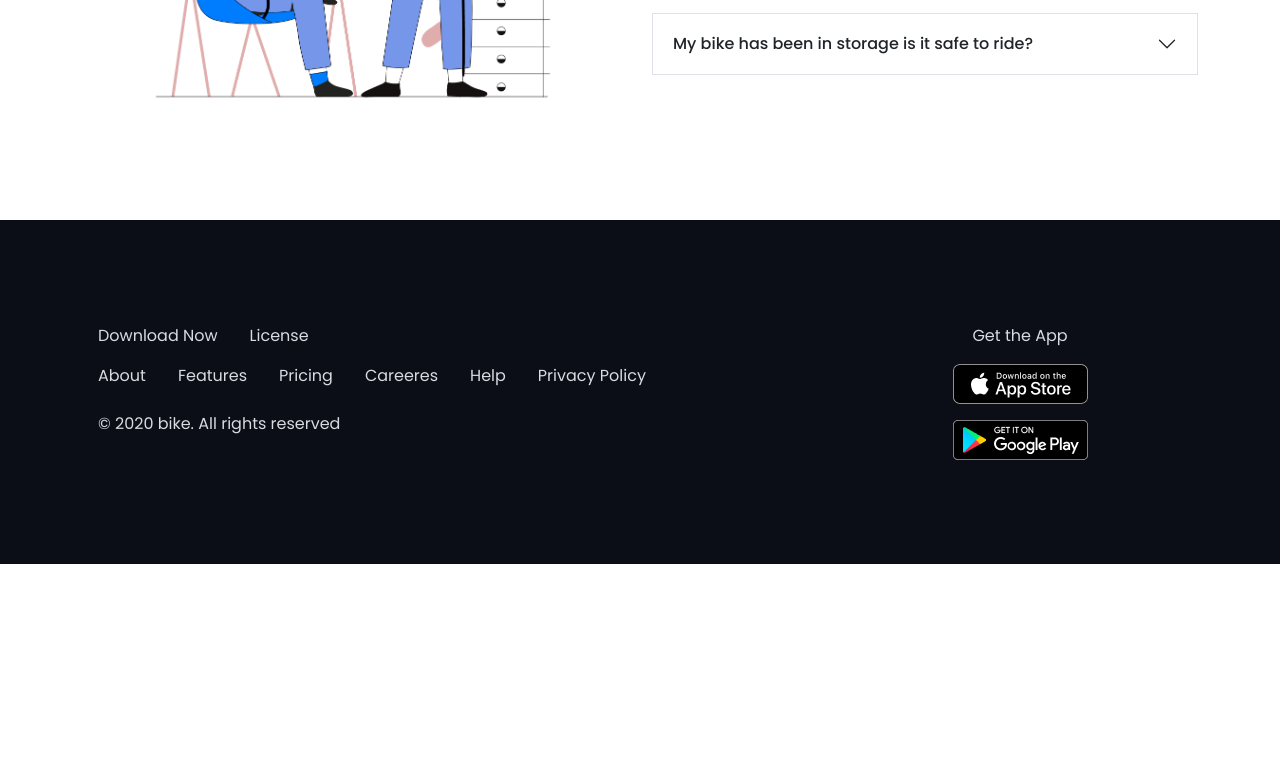
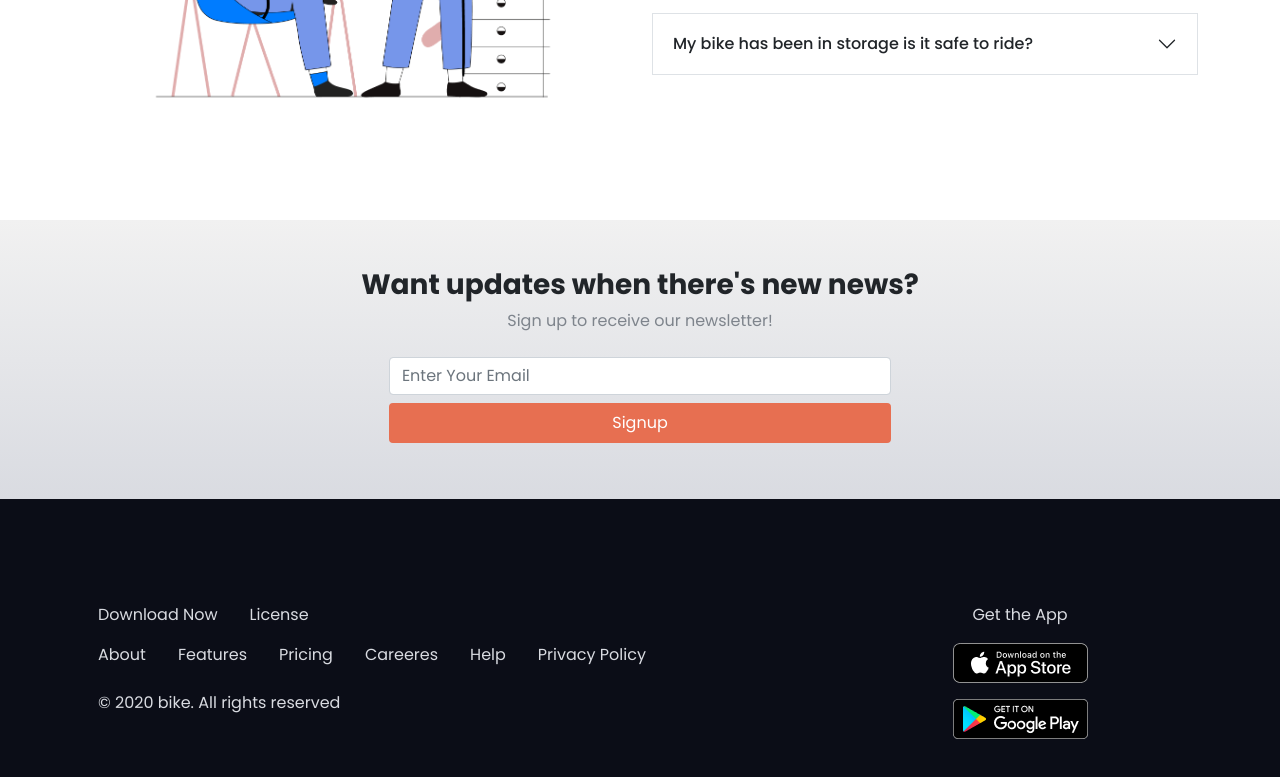
Before and after one commit to islam-monirul/honda-cbr-bootstrap, a plain HTML site: page index.html in a window 1280 px wide. Shown: the part 2302-3079 px from the top of the page. Before the commit the page ends 2866 px from the top, so only its background shows below. Drawn offline with nearby package versions, Linux system fonts and the light colour scheme.

Commit message:
extra subscribe section added

```diff
--- a/assets/custom-styling.css
+++ b/assets/custom-styling.css
@@ -1,6 +1,22 @@
 /* Using google font (Poppins) */
 @import url('https://fonts.googleapis.com/css2?family=Poppins:ital,wght@0,100;0,200;0,300;0,400;0,500;0,600;0,700;0,800;0,900;1,100;1,200;1,300;1,400;1,500;1,600;1,700;1,800;1,900&display=swap');
 
+/* variable declare */
+:root{
+     --color-orange1: #E76F51;
+     --color-orange2: #E77C40;
+     --color-grey-dark1: #7E848C;
+     --color-grey-dark2: #6C6C6C;;
+     --color-grey-light1: #F1F1F1;
+     --color-grey-light2: #D9DBE1;
+     --color-dark-green: #264653;
+     --color-dark: #0B0D17;
+     --color-blue: #23A6F0;
+     --color-white: #fff;
+     --color-black: #000;
+}
+
+/* global reset and font set */
 *,
 *::before,
 *::after{
@@ -12,19 +28,19 @@
 
 /* typography style */
 .text-grey-color{
-     color: #6C6C6C;
+     color: var(--color-grey-dark2);
 }
 
 .text-blue-color{
-     color: #23A6F0;
+     color: var(--color-blue);
 }
 
 .text-grey-light-color{
-     color: #7E848C;
+     color: var(--color-grey-dark1);
 }
 
 .text-grey-lighter-color{
-     color: #D9DBE1;
+     color: var(--color-grey-light2);
 }
 
 .font-weight-500{
@@ -38,33 +54,37 @@
 
 /* color */
 .bg-header-color{
-     background-color: #264653;
+     background-color: var(--color-dark-green);
 }
 
 .theme-color-orange{
-     color: #E76F51;
+     color: var(--color-orange1);
 }
 
 .icon-star-color{
-     fill: #E77C40;
+     fill: var(--color-orange2);
 }
 
 .bg-footer{
-     background-color: #0B0D17;
+     background-color: var(--color-dark);
+}
+
+.bg-section-custom-color{
+     background-image: linear-gradient(to bottom, var(--color-grey-light1), var(--color-grey-light2));
 }
 
 
 /* button styling */
 .bg-btn-color-variation1{
-     color: #fff;
-     background-color: #E76F51;
-     border: 2px solid #E76F51;
+     color: var(--color-white);
+     background-color: var(--color-orange1);
+     border: 2px solid var(--color-orange1);
 }
 
 .bg-btn-color-variation1:hover{
-     color: #E76F51;
+     color: var(--color-orange1);
      background-color: transparent;
-     border: 2px solid #E76F51;
+     border: 2px solid var(--color-orange1);
 }
 
 
@@ -80,8 +100,8 @@
 
 /* accordion item styling */
 .accordion-button:not(.collapsed) {
-     color: #000;
-     background-color: #fff;
+     color: var(--color-black);
+     background-color: var(--color-white);
      box-shadow: inset 0 -1px 0 rgb(0 0 0 / 13%);
  }
 
@@ -91,3 +111,7 @@
 .extra-spacing{
      padding-left: 20px;
 }
+
+.custom-width-45{
+     width: 45%;
+}
--- a/index.html
+++ b/index.html
@@ -310,6 +310,27 @@
                </div>
           </section>
 
+          <!-- subscribe section part -->
+          <section class="py-5 bg-section-custom-color">
+               <div class="container">
+                    <h3 class="text-center text-sm fw-bold">
+                         Want updates when there's new news?
+                    </h3>
+                    <p class="text-center text-grey-light-color">
+                         Sign up to receive our newsletter!
+                    </p>
+
+                    <div class="d-flex justify-content-center">
+                         <div class="custom-width-45">
+                              <input type="text" class="form-control my-2" placeholder="Enter Your Email">
+                              <div class="d-grid gap-2 my-2">
+                                   <button class="btn bg-btn-color-variation1 d-block">Signup</button>
+                              </div>
+                         </div>
+                    </div>
+               </div>
+          </section>
+
      </main>
      <!-- main part ends -->
 
```
